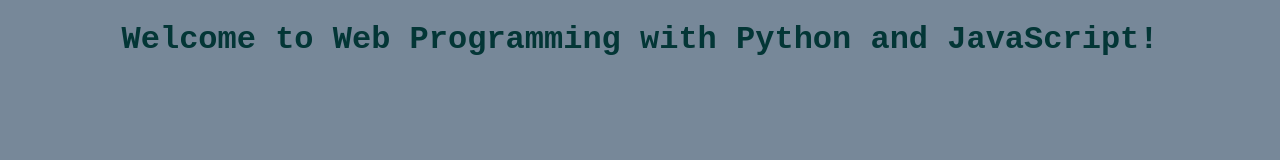
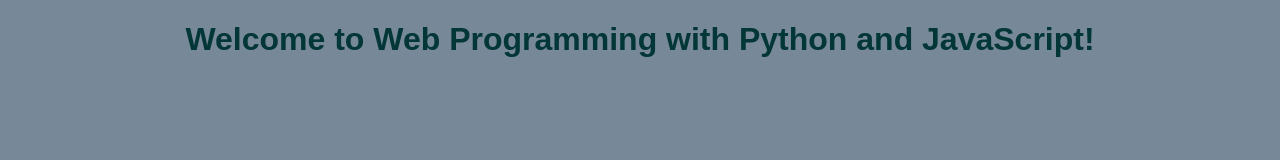
Before and after one commit to T4und3rC47008/zenturion, a plain HTML site: page hello.html in a window 1280 px wide. Drawn offline with Linux system fonts and the light colour scheme.

Commit message:
Change font style properties

```diff
--- a/hello.html
+++ b/hello.html
@@ -10,7 +10,7 @@
             background-color: lightslategray;
         }
         h1 {
-            font-family: 'Courier New', Courier, monospace;
+            font-family: 'Arial', Courier, monospace;
             font-weight: bold;
             color: rgb(3, 54, 54);
             text-align: center;
```
